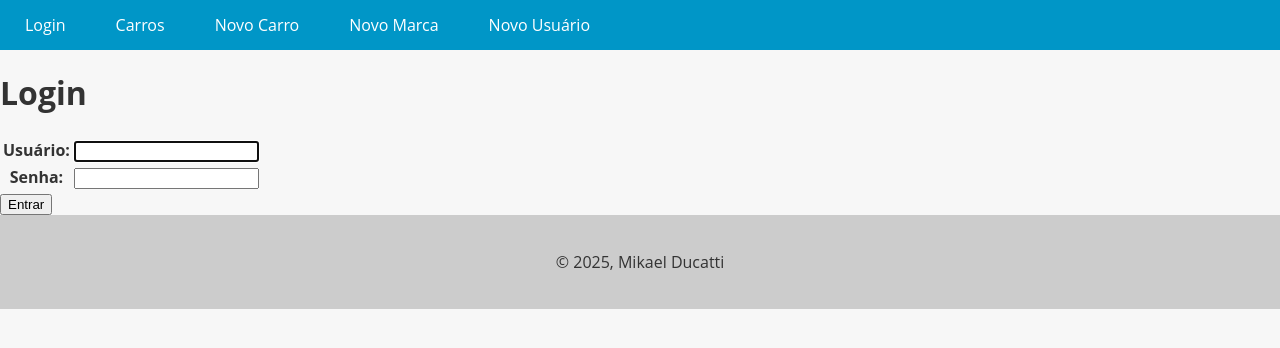
After one commit to KaelDucatti/projeto-carros, a Django app: page /login/ in a window 1280 px wide. The commit adds this page. Shown: the top 348 px of the page. Run offline with Django 5.2, Linux system fonts and the light colour scheme.

Commit message:
criação da rota 'login/'

```diff
--- /dev/null
+++ b/accounts/templates/login.html
@@ -0,0 +1,18 @@
+{% extends "base.html" %}
+
+{% block title %}
+    Login
+{% endblock title %}
+
+{% block content %}
+    <h1>Login</h1>
+    <form method="POST" enctype="application/x-www-form-urlencoded">
+        {% csrf_token %}
+
+        <table>
+            {{ login_form.as_table }}
+        </table>
+
+        <input type="submit" value="Entrar" class="btn btn-primary">
+    </form>
+{% endblock content %}
--- a/accounts/views.py
+++ b/accounts/views.py
@@ -1,5 +1,5 @@
+from django.contrib.auth.forms import UserCreationForm, AuthenticationForm
 from django.shortcuts import render, redirect
-from django.contrib.auth.forms import UserCreationForm
 
 
 def new_user_view(request):
@@ -13,3 +13,11 @@ def new_user_view(request):
     return render(
         request, template_name="new_user.html", context={"new_user_form": form}
     )
+
+
+def login_view(request):
+    if request.method == "POST":
+        form = AuthenticationForm()
+    else:
+        form = AuthenticationForm()
+    return render(request, template_name="login.html", context={"login_form": form})
--- a/app/templates/base.html
+++ b/app/templates/base.html
@@ -72,6 +72,7 @@
   <header>
     <nav>
       <ul>
+        <li><a href="{% url 'login' %}">Login</a></li>
         <li><a href="{% url 'cars_list' %}">Carros</a></li>
         <li><a href="{% url 'new_car' %}">Novo Carro</a></li>
         <li><a href="{% url 'new_brand' %}">Novo Marca</a></li>
--- a/app/urls.py
+++ b/app/urls.py
@@ -3,12 +3,13 @@ from django.urls import path
 from django.conf import settings
 from django.conf.urls.static import static
 from cars.views import cars_view, new_car_view, new_brand_view
-from accounts.views import new_user_view
+from accounts.views import new_user_view, login_view
 
 
 urlpatterns = [
     path("admin/", admin.site.urls),
     path("cars/", cars_view, name="cars_list"),
+    path("login/", login_view, name="login"),
     path("new_car/", new_car_view, name="new_car"),
     path("new_brand/", new_brand_view, name="new_brand"),
     path("new_user/", new_user_view, name="new_user"),
```
Also changed, not shown: accounts/templates/new_user.html (+19 -8 lines), accounts/templates/new_user_success.html (deleted, +0 -9 lines).
